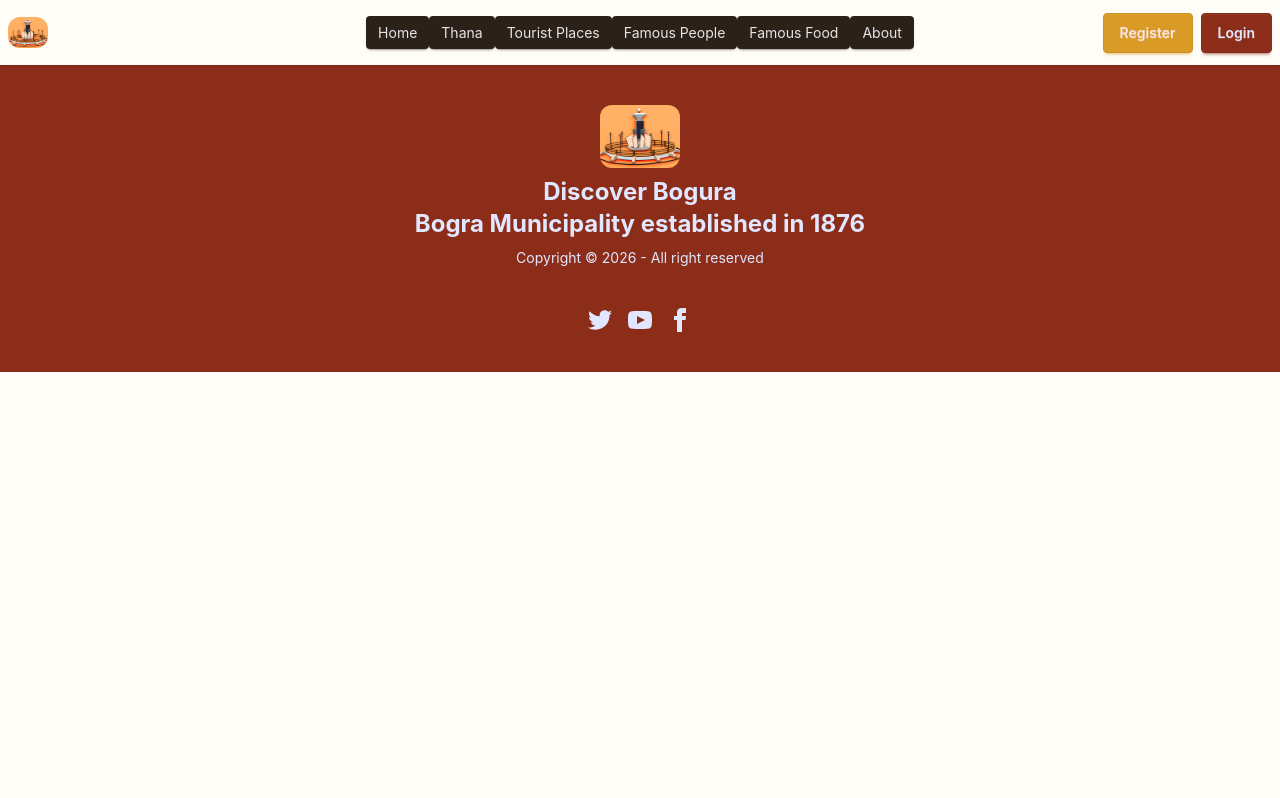
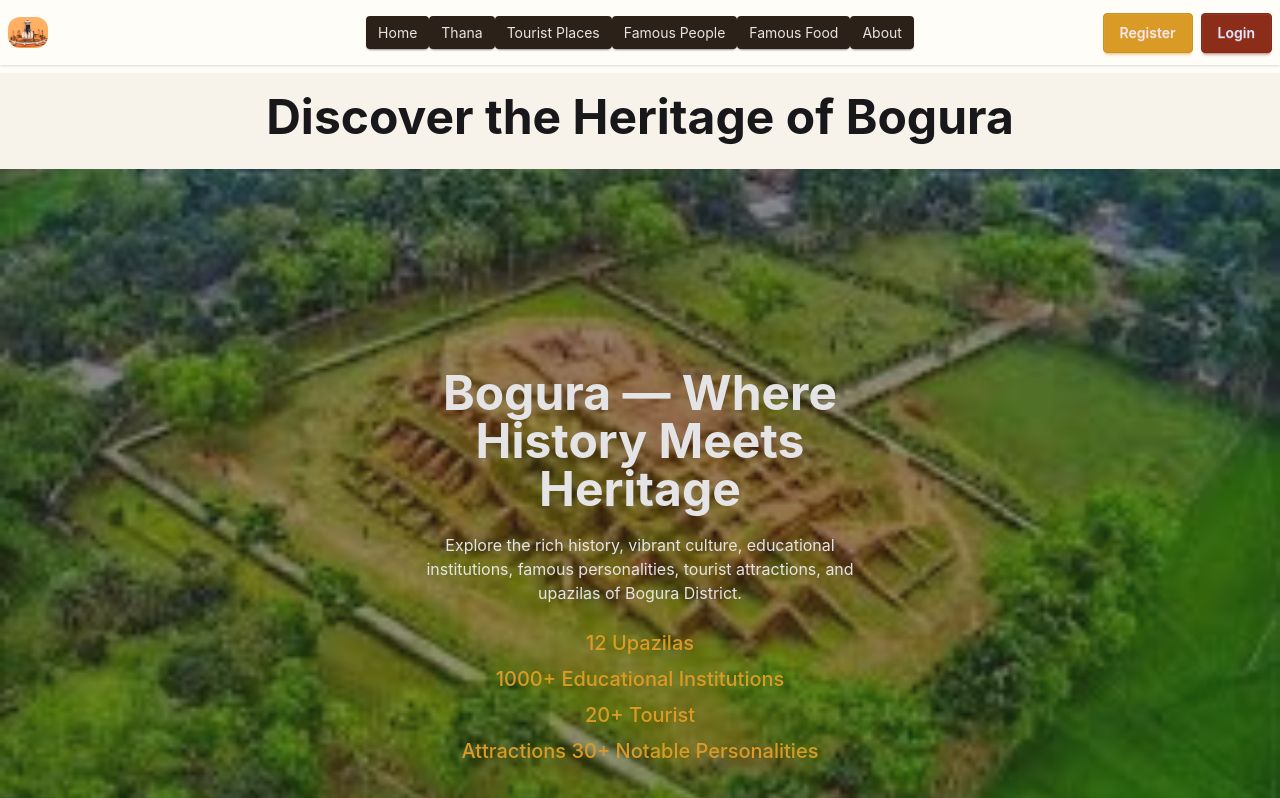
Before and after one commit to anamulhaque378732/discover-bogura-client, a React (Vite) app: page / in a window 1280 px wide. Shown: the top 798 px of the page. Built offline with nearby package versions, Linux system fonts and the light colour scheme.

Commit message:
Banner section add

```diff
--- a/package.json
+++ b/package.json
@@ -13,6 +13,7 @@
     "@react-icons/all-files": "^4.1.0",
     "@tailwindcss/vite": "^4.3.3",
     "axios": "^1.19.0",
+    "dotenv": "^17.4.2",
     "react": "^19.2.8",
     "react-dom": "^19.2.8",
     "react-hook-form": "^7.85.0",
--- a/src/Layouts/RootLayouts.jsx
+++ b/src/Layouts/RootLayouts.jsx
@@ -4,7 +4,7 @@ import Navbar from "../Shared/Navbar";
 
 const RootLayouts = () => {
   return (
-    <div className="max-w-7xl mx-auto">
+    <div className="max-w-7xl  mx-auto">
       <Navbar></Navbar>
       <Outlet></Outlet>
       <Footer></Footer>
--- /dev/null
+++ b/src/Pages/Home/Banner/Banner.jsx
@@ -0,0 +1,42 @@
+import banner from "../../../assets/banner.png";
+
+const Banner = () => {
+  return (
+    <>
+      <div
+        className="hero min-h-screen "
+        style={{
+          backgroundImage: `url(${banner})`,
+        }}
+      >
+        <div className="hero-overlay"></div>
+        <div className="hero-content text-neutral-content text-center">
+          <div className="max-w-md">
+            <h1 className="mb-5 text-5xl font-bold">
+              Bogura — Where History Meets Heritage
+            </h1>
+            <p className="mb-5">
+              Explore the rich history, vibrant culture, educational
+              institutions, famous personalities, tourist attractions, and
+              upazilas of Bogura District.
+            </p>
+            <p className="text-xl text-secondary font-medium py-1">
+              12 Upazilas
+            </p>
+            <p className="text-xl text-secondary font-medium py-1">
+              1000+ Educational Institutions
+            </p>
+            <p className="text-xl text-secondary font-medium py-1">
+              20+ Tourist{" "}
+            </p>
+            <p className="text-xl text-secondary font-medium py-1">
+              Attractions 30+ Notable Personalities
+            </p>
+          </div>
+        </div>
+      </div>
+    </>
+  );
+};
+
+export default Banner;
--- /dev/null
+++ b/src/Pages/Home/Home.jsx
@@ -0,0 +1,14 @@
+import Banner from "./Banner/Banner";
+
+const Home = () => {
+  return (
+    <div className="bg-base-200 mt-2">
+      <h1 className="text-5xl font-bold text-center my-2 py-5">
+        Discover the Heritage of Bogura
+      </h1>
+      <Banner></Banner>
+    </div>
+  );
+};
+
+export default Home;
--- a/src/Routes/Router.jsx
+++ b/src/Routes/Router.jsx
@@ -3,13 +3,19 @@ import RootLayouts from "../Layouts/RootLayouts";
 import ErrorElement from "../Pages/ErrorPage/ErrorElement";
 import Register from "../Pages/Register/Register";
 import Login from "../Pages/Login/Login";
+import Home from "../Pages/Home/Home";
 
 export const router = createBrowserRouter([
   {
     path: "/",
     Component: RootLayouts,
     errorElement: <ErrorElement></ErrorElement>,
-    children: [{}],
+    children: [
+      {
+        index: true,
+        Component: Home,
+      },
+    ],
   },
 
   {
--- a/src/Shared/Footer.jsx
+++ b/src/Shared/Footer.jsx
@@ -2,7 +2,7 @@ import LogoLarge from "../Components/Logo/LogoLarge";
 
 const Footer = () => {
   return (
-    <footer className="footer footer-horizontal footer-center bg-primary text-primary-content p-10">
+    <footer className="footer md:mt-12 footer-horizontal footer-center bg-primary text-primary-content p-10">
       <aside>
         <LogoLarge></LogoLarge>
         <p className="font-bold text-2xl">
```
Also changed, not shown: src/assets/banner.png (added), 1 other file (tests, documents, lock files or other folders).
